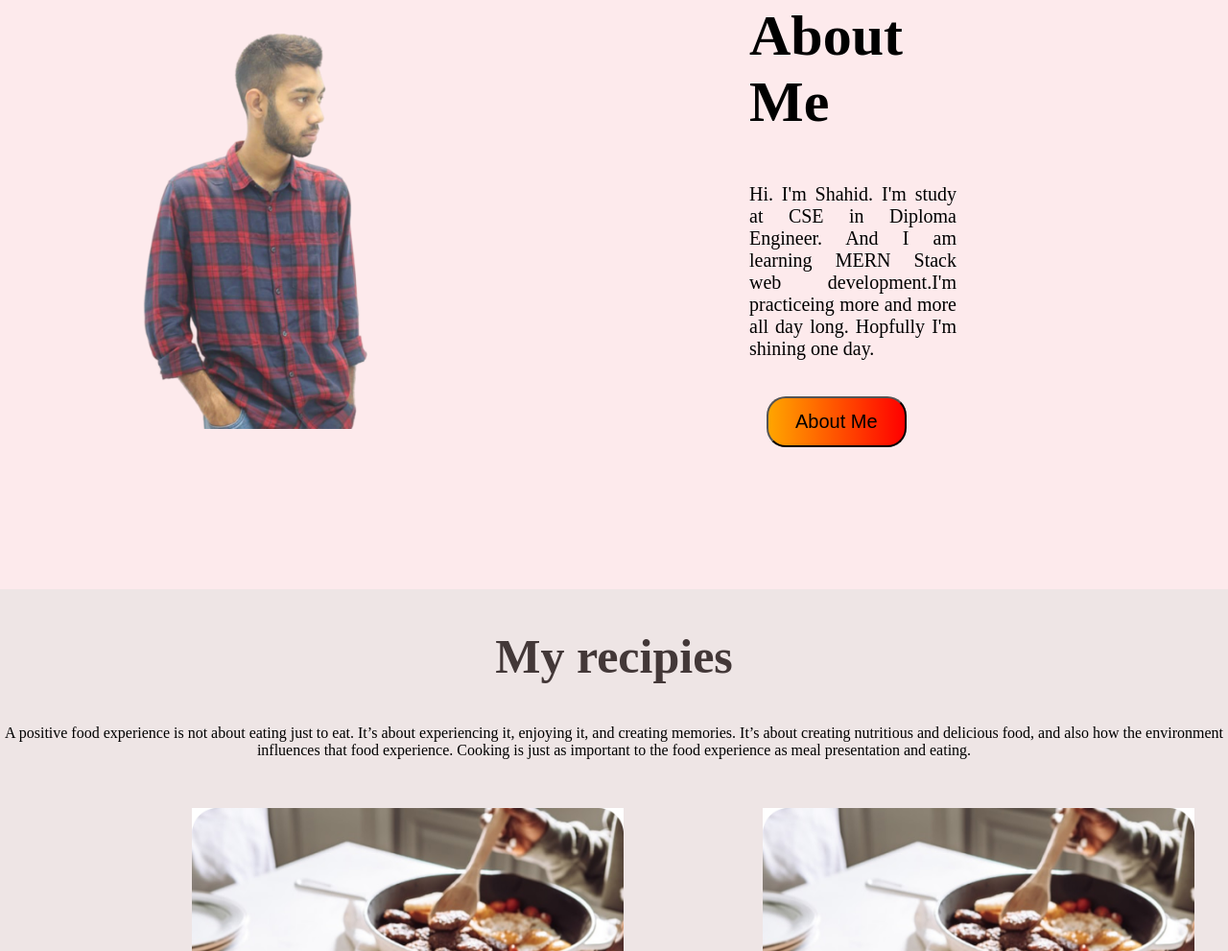
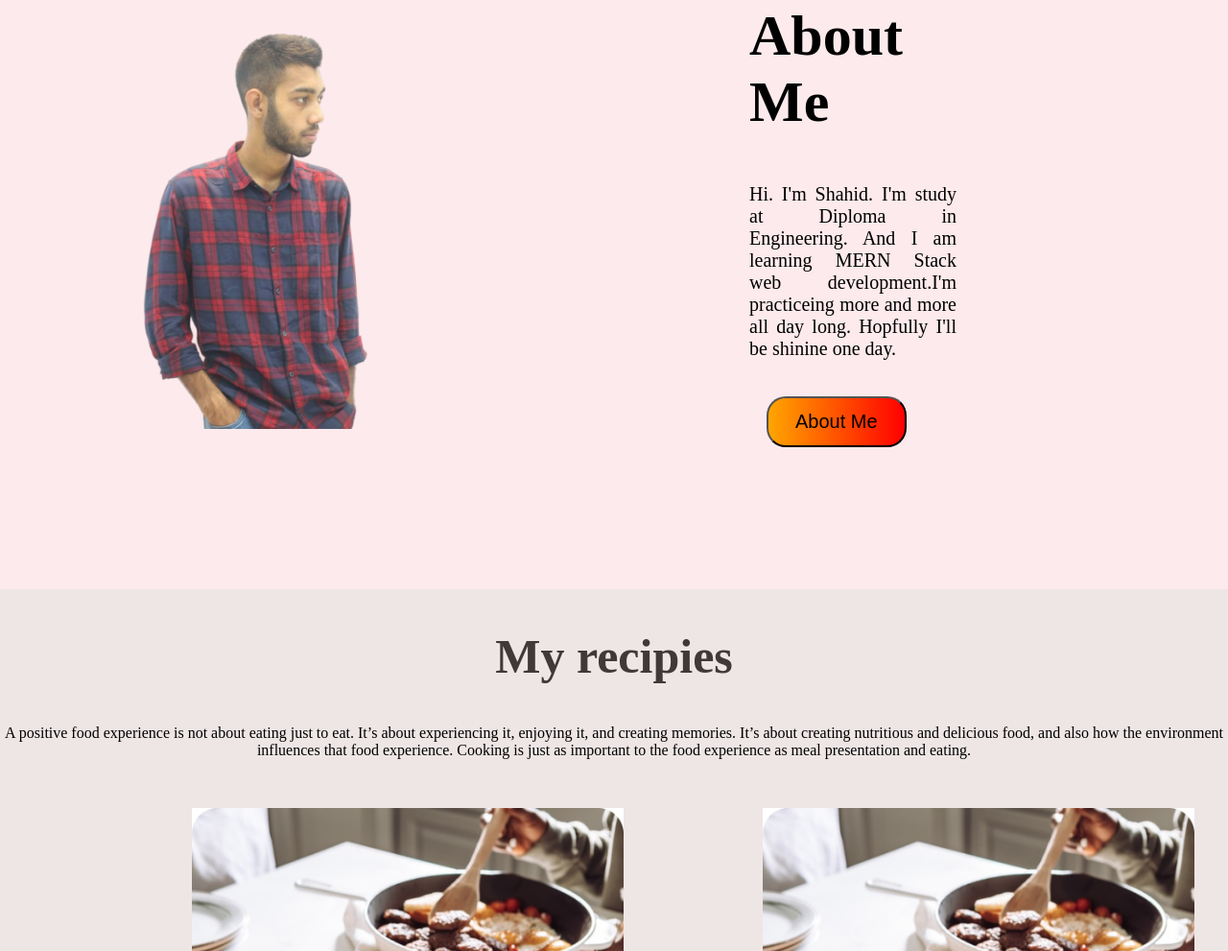
Before and after one commit to AB-Shahid/Cool-Health, a plain HTML site: page index.html in a window 1280 px wide. Shown: the part 929-1920 px from the top of the page at 96% size. Drawn offline with Linux system fonts and the light colour scheme.

Commit message:
another commit

```diff
--- a/index.html
+++ b/index.html
@@ -39,7 +39,7 @@
                 <div class="section-c">
                     <h2>About Me</h2>
                     <p class="pr">
-                        Hi. I'm Shahid. I'm study at CSE in Diploma Engineer. And I am learning MERN Stack web development.I'm practiceing more and more all day long. Hopfully I'm shining one day.
+                        Hi. I'm Shahid. I'm study at Diploma in Engineering. And I am learning MERN Stack web development.I'm practiceing more and more all day long. Hopfully I'll be shinine one day.
                     </p>
                     <button class="btn0">About Me</button>
                 </div>
```
